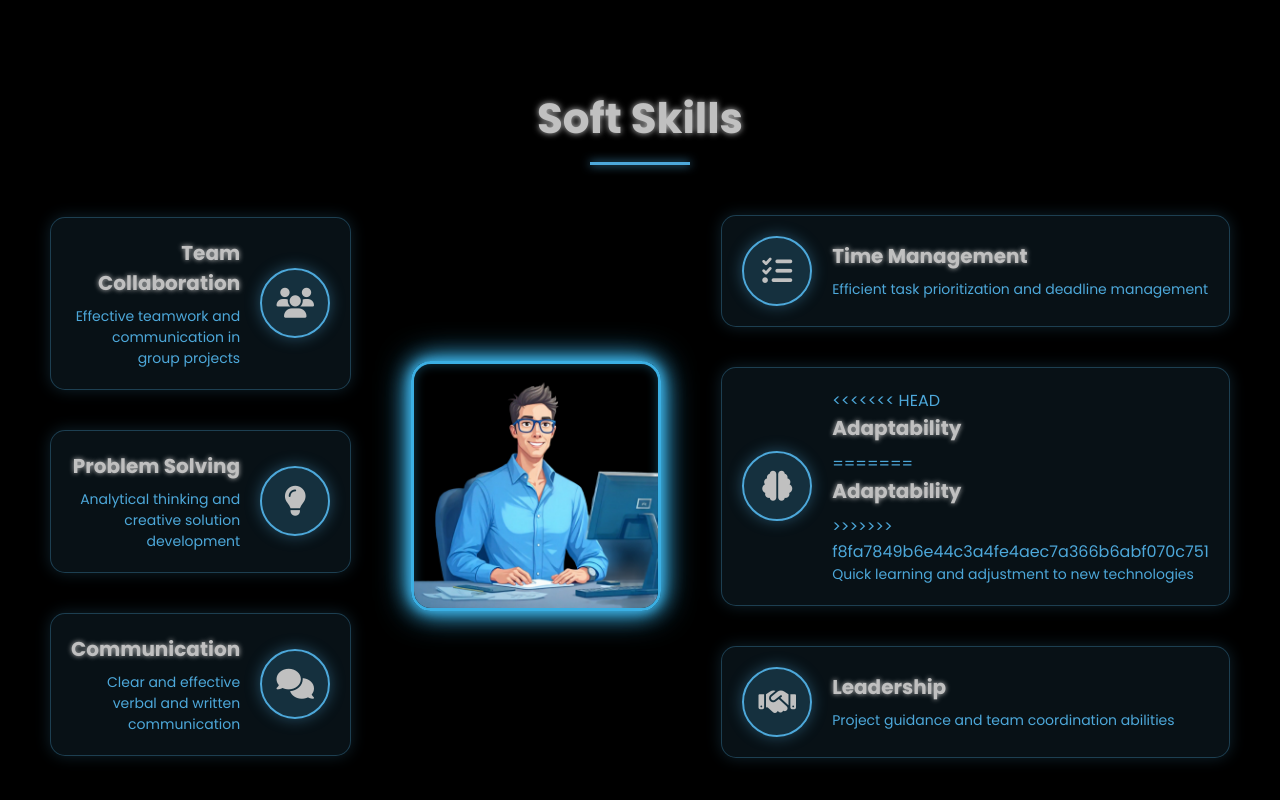
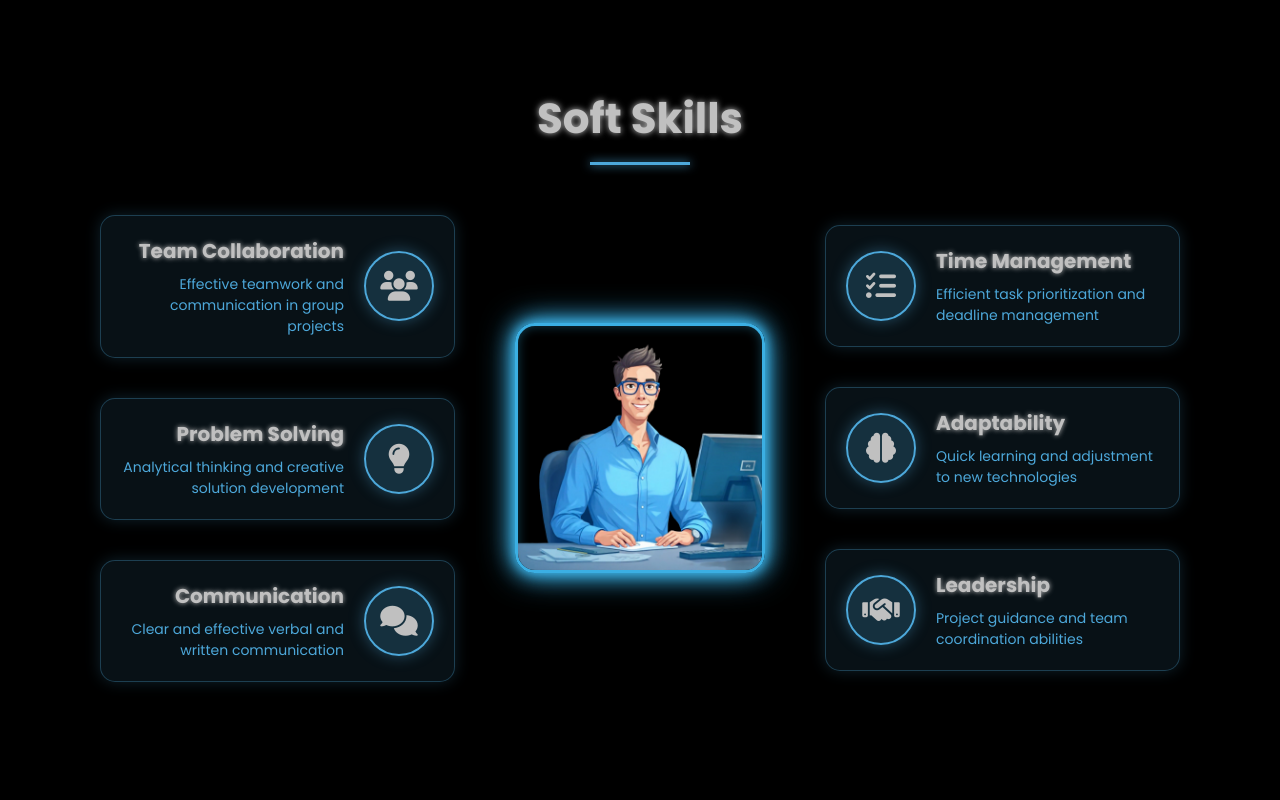
Before and after one commit to sumanthindraganti/Portfolio-Sumanth, a plain HTML site: page index.html in a window 1280 px wide. Shown: the part 2327-3127 px from the top of the page. Drawn offline with Linux system fonts and the light colour scheme.

Commit message:
Update index.html

```diff
--- a/index.html
+++ b/index.html
@@ -1341,11 +1341,10 @@
               <i class="fas fa-brain"></i>
             </div>
             <div class="soft-skill-text">
-<<<<<<< HEAD
+
+
               <h4>Adaptability</h4>
-=======
-              <h4>Adaptability</h4>
->>>>>>> f8fa7849b6e44c3a4fe4aec7a366b6abf070c751
+
               <p>Quick learning and adjustment to new technologies</p>
             </div>
           </div>
```
